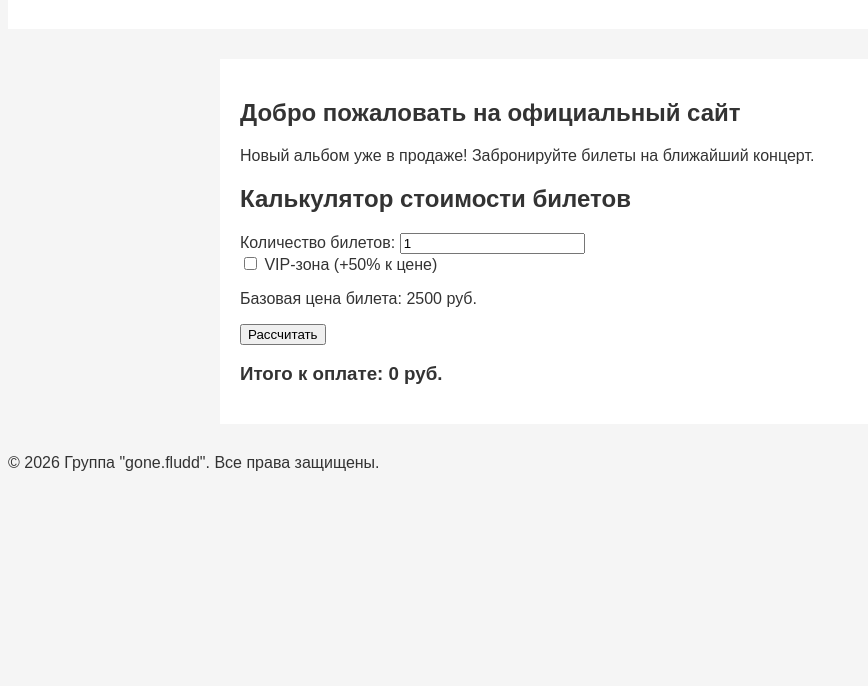
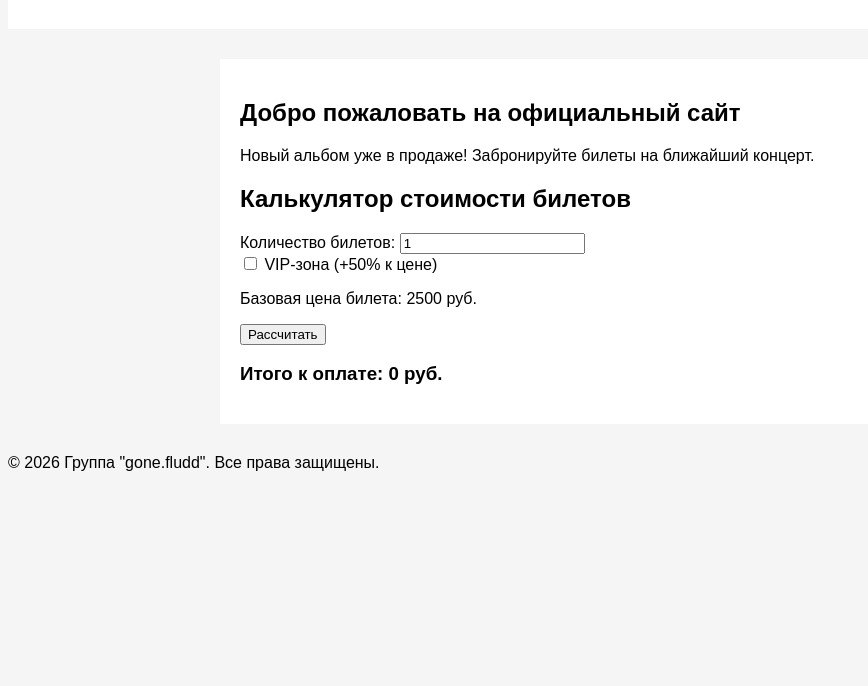
Before and after one commit to Alexsandra-V/lab4, a plain HTML site: page index.html in a window 1280 px wide. Shown: the part 114-800 px from the top of the page, without its empty margins (0-868 px from the left). Drawn offline with Linux system fonts and the light colour scheme.

Commit message:
Внесла изменения

```diff
--- a/style.css
+++ b/style.css
@@ -7,7 +7,7 @@ body {
 }
 
 body {
-    color: #333333;
+    color: #000000;
 }
 
 header {
```
